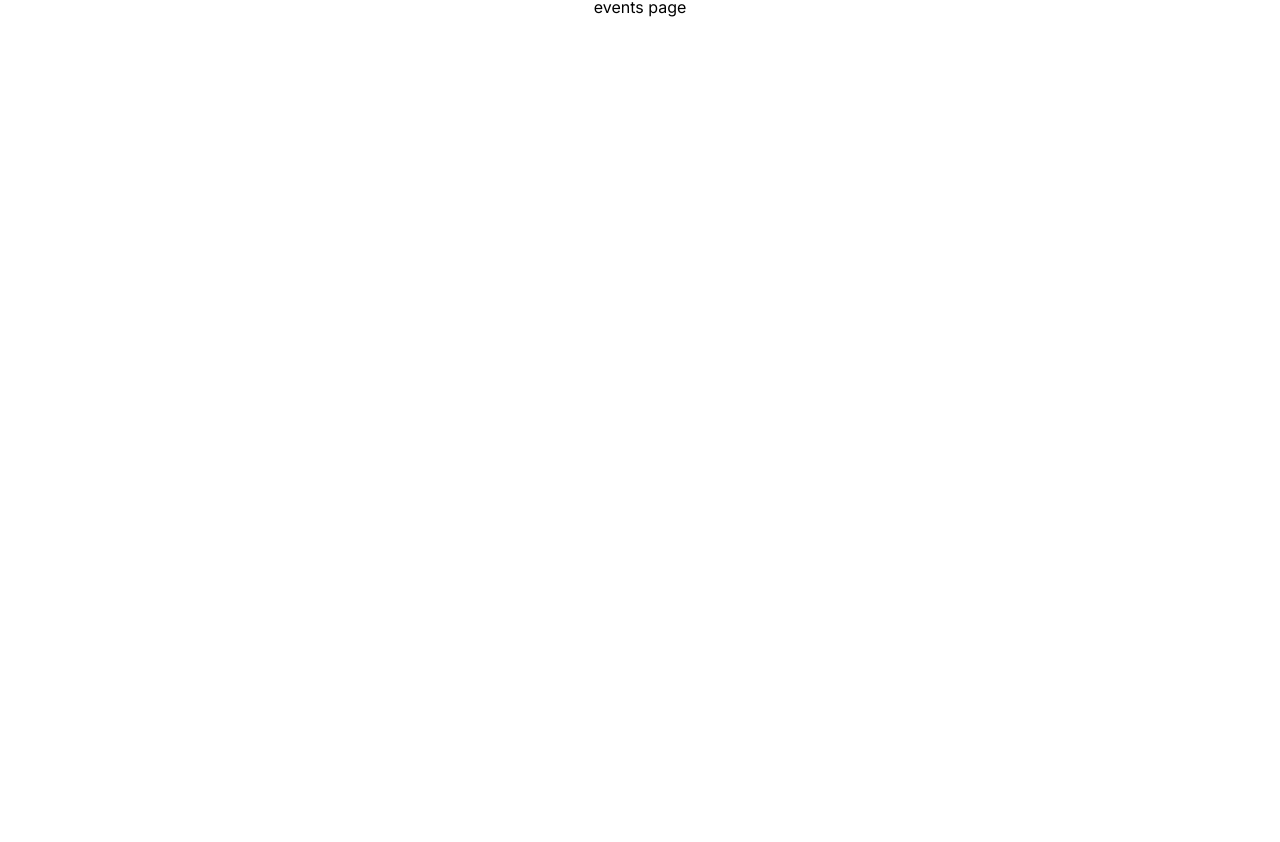
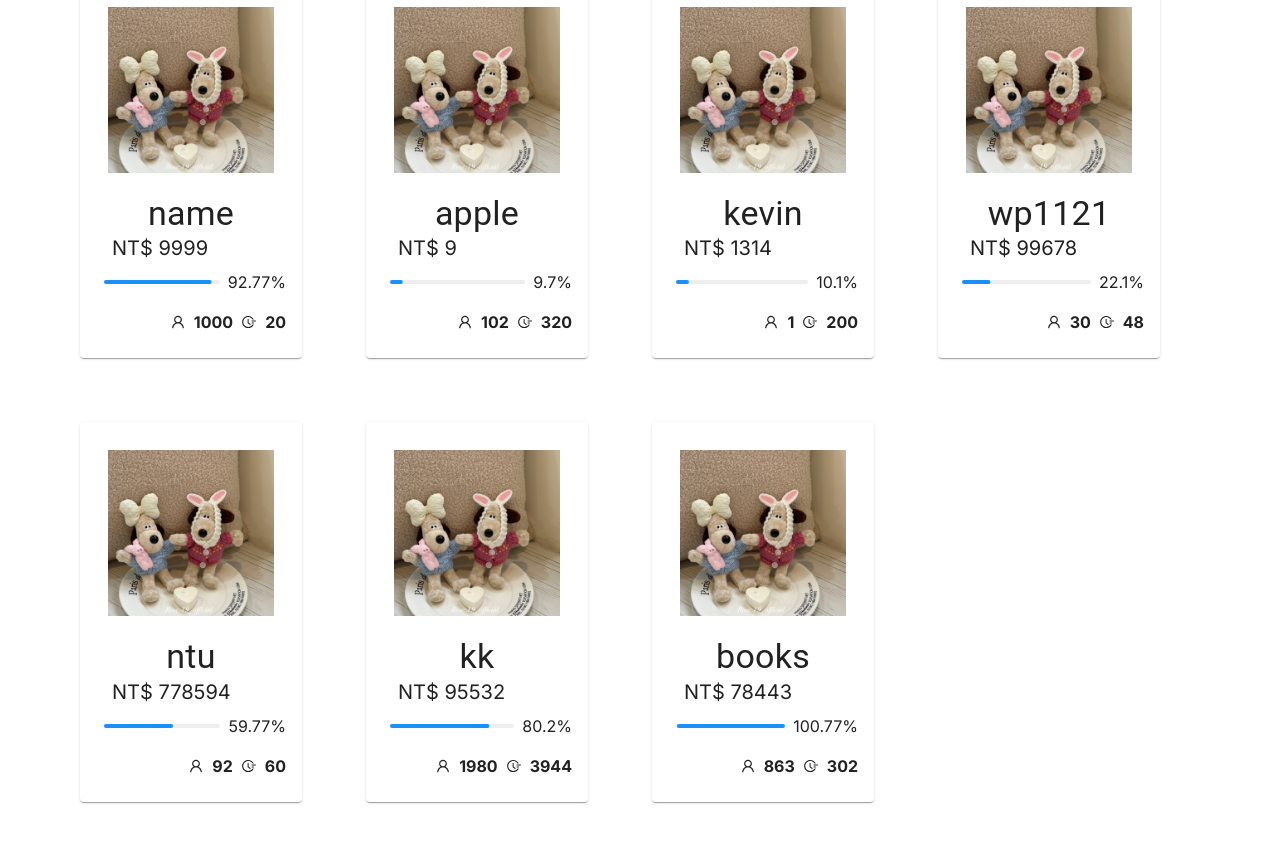
Before and after one commit to kevinsslin/GoGoFund_Web, a Next.js app: page /events in a window 1280 px wide. Shown: the part 310-1152 px from the top of the page. Before the commit the page ends 1009 px from the top, so only its background shows below. Built offline with nearby package versions, Linux system fonts and the light colour scheme.

Commit message:
feat:eventpage

```diff
--- a/src/app/events/page.tsx
+++ b/src/app/events/page.tsx
@@ -1,7 +1,51 @@
+import Grid from "@mui/material/Grid";
+
+import EventCard from "./_components/EventCard";
+
+const events = [
+  { name: "name", progess: 92.77, person: 1000, money: 9999, time: 20, id: 1 },
+  { name: "apple", progess: 9.7, person: 102, money: 9, time: 320, id: 2 },
+  { name: "kevin", progess: 10.1, person: 1, money: 1314, time: 200, id: 3 },
+  { name: "wp1121", progess: 22.1, person: 30, money: 99678, time: 48, id: 4 },
+  { name: "ntu", progess: 59.77, person: 92, money: 778594, time: 60, id: 5 },
+  { name: "kk", progess: 80.2, person: 1980, money: 95532, time: 3944, id: 6 },
+  {
+    name: "books",
+    progess: 100.77,
+    person: 863,
+    money: 78443,
+    time: 302,
+    id: 7,
+  },
+];
+
 function EventsPage() {
   return (
-    <main className="flex min-h-screen flex-col items-center justify-between p-24">
-      events page
+    <main className="flex min-h-screen flex-col pl-20 pr-20">
+      <h1 className="text-bold p-3 pb-5 text-5xl">All Events</h1>
+      <Grid container spacing={3} direction="row" justifyContent="flex-start">
+        {events.map((e) => (
+          <Grid
+            item
+            xs={12}
+            sm={6}
+            md={4}
+            lg={3}
+            xl={3}
+            className="p-10"
+            key={e.id}
+          >
+            <EventCard
+              key={e.id}
+              name={e.name}
+              progess={e.progess}
+              money={e.money}
+              person={e.person}
+              time={e.time}
+            />
+          </Grid>
+        ))}
+      </Grid>
     </main>
   );
 }
--- a/src/app/page.tsx
+++ b/src/app/page.tsx
@@ -1,7 +1,7 @@
 export default function Home() {
   return (
-    <div className="h-screen">
+    <main className="flex min-h-screen flex-col items-center justify-between p-24">
       <p>Main Page</p>
-    </div>
+    </main>
   );
 }
```
